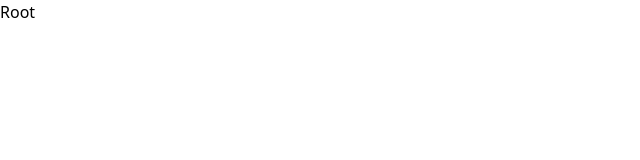
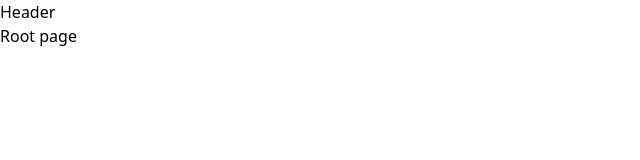
Before and after one commit to kiebarlow/PVPTrading, a React (Vite) app in the folder frontEnd/: page / in a window 1280 px wide. Shown: the top 160 px of the page, without its empty margins (0-640 px from the left). Built offline with nearby package versions, Linux system fonts and the light colour scheme.

Commit message:
Component folder added.

```diff
--- /dev/null
+++ b/frontEnd/src/components/Header.jsx
@@ -0,0 +1,9 @@
+import React from 'react'
+
+function Header() {
+  return (
+    <div>Header</div>
+  )
+}
+
+export default Header
--- a/frontEnd/src/routes/Root.jsx
+++ b/frontEnd/src/routes/Root.jsx
@@ -1,8 +1,14 @@
 import React from 'react'
+import Header from '../components/Header'
 
 function Root() {
   return (
-    <div>Root</div>
+    <div>
+        <Header/>
+        <div>
+            Root page
+        </div>
+    </div>
   )
 }
 
```
